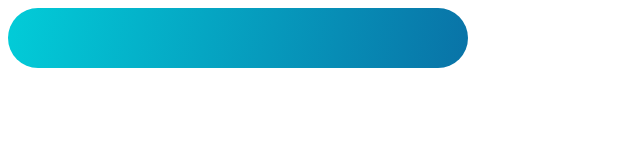
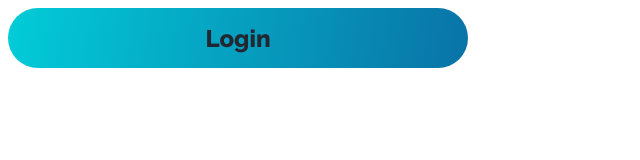
Before and after one commit to odavibatista/devs-den, a Next.js app: page / in a window 1280 px wide. Shown: the top 160 px of the page, without its empty margins (0-640 px from the left). Built offline with nearby package versions, Linux system fonts and the light colour scheme.

Commit message:
feat: added button component basic styles and props, added next auth provider

```diff
--- a/src/app/page.tsx
+++ b/src/app/page.tsx
@@ -3,7 +3,7 @@ import Button from "@/presentation/components/button";
 export default function Home() {
   return (
     <main>
-      <Button />
+      <Button text="Login" />
     </main>
   );
 }
--- a/src/presentation/components/button/index.tsx
+++ b/src/presentation/components/button/index.tsx
@@ -1,11 +1,17 @@
 import styles from './styles.module.scss'
 
+interface ButtonProps {
+    text: string
+    type?: 'submit'
+}
 
-const Button = (): JSX.Element => {
+const Button = ({ text, type }: ButtonProps): JSX.Element => {
 
     return(
-        <div className={styles.button}>
-        </div>
+        <button className={styles.button}
+        type={type}>
+            {text}
+        </button>
     )
 }
 
--- a/src/presentation/components/button/styles.module.scss
+++ b/src/presentation/components/button/styles.module.scss
@@ -7,11 +7,13 @@
     border-radius: 55px;
     color: $gray;
     cursor: pointer;
-    font-weight: 700;
+    font-family: $r;
+    font-weight: 800;
     position: relative;
     z-index: 1;
     width: 204px;
     height: 54px;
+    transition: 0.4s;
     font-size: 35px;
 
     &::before {
@@ -19,7 +21,6 @@
         background-image: linear-gradient(100deg, $dark-teal 0%, $aqua-green 100%);
         bottom: 0;
         border-radius: 55px;
-        color: $white-gray;
         content: '';
         left: 0;
         opacity: 0;
@@ -32,6 +33,15 @@
 
     &:hover::before {
         opacity: 1;
+    }
+
+    &:hover::after  {
+        color: $white-gray;
+    }
+
+    &:hover {
+        color: $white-gray;
+
     }
 
     @media (max-width: 1440px) {
```
Also changed, not shown: src/providers/next-auth-provider.tsx (added, +12 -0 lines).
